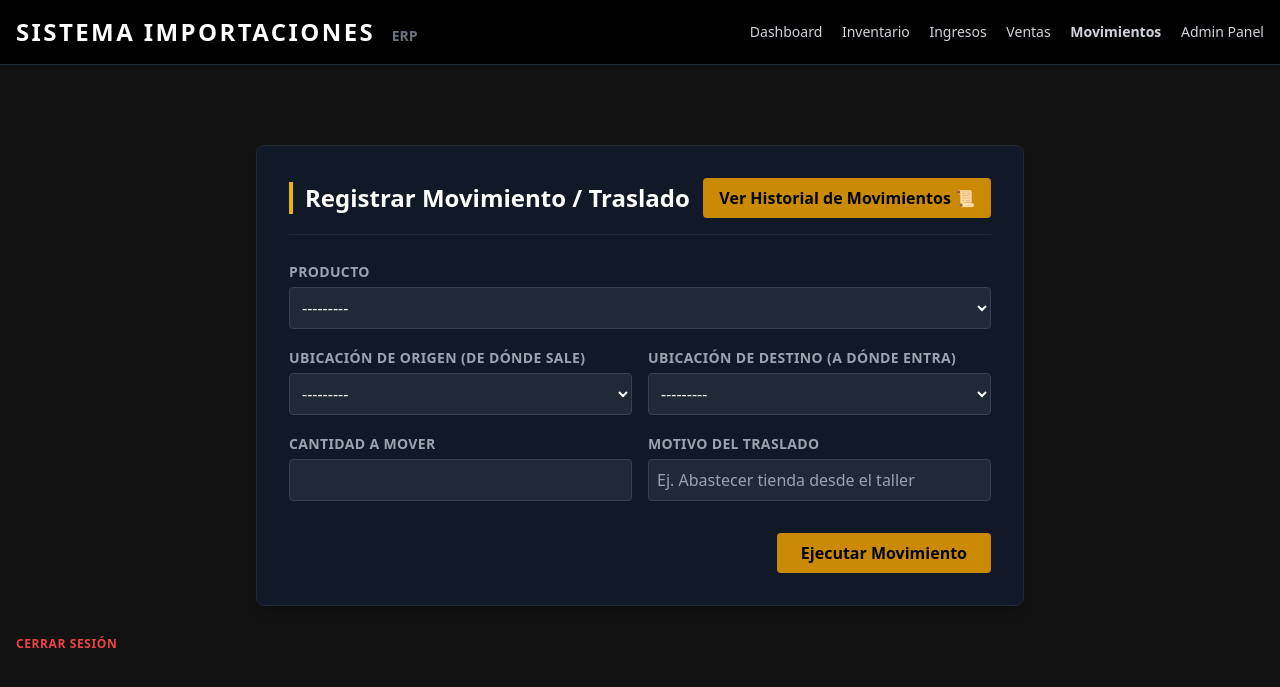
After one commit to Devnithom/erp-importaciones, a Django app: page /movimientos/ in a window 1280 px wide. The commit adds this page. Shown: the top 687 px of the page. Run offline with Django 5.2, Linux system fonts and the light colour scheme; the visitor is signed in with stand-in values (Sample User, id 1); data that the repository does not hold is empty; some libraries are stand-ins or nearby versions.

Commit message:
feat: implementado sistema de login y bloqueo de rutas por seguridad

```diff
--- a/config/settings.py
+++ b/config/settings.py
@@ -139,3 +139,7 @@ MAILERS = {
         'BACKEND': 'django.core.mail.backends.console.EmailBackend',
     },
 }
+
+# --- CONFIGURACIÓN DE LOGIN ---
+LOGIN_URL = 'login'          # Si alguien sin permiso intenta entrar, envíalo aquí
+LOGIN_REDIRECT_URL = '/'     # Cuando alguien inicie sesión con éxito, envíalo al Dashboard
--- a/config/urls.py
+++ b/config/urls.py
@@ -1,19 +1,24 @@
 from django.contrib import admin
 from django.urls import path
-from inventario.views import dashboard_view, ingreso_mercaderia_view
-from catalogo.views import inventario_visual_view
 from django.conf import settings
 from django.conf.urls.static import static
+
+# Importaciones ordenadas por aplicación
+from django.contrib.auth import views as auth_views
+from inventario.views import dashboard_view, ingreso_mercaderia_view, historial_movimientos_view, realizar_movimiento_view
+from catalogo.views import inventario_visual_view
 from ventas.views import nueva_venta_view
 
 urlpatterns = [
     path('admin/', admin.site.urls),
-    path('inventario/', inventario_visual_view, name='inventario_visual'),
-    # Conectamos la ruta vacía '' con nuestra nueva función
+    path('login/', auth_views.LoginView.as_view(), name='login'),
+    path('logout/', auth_views.LogoutView.as_view(), name='logout'),
+    path('', dashboard_view, name='dashboard'),
     path('catalogo/', inventario_visual_view, name='inventario_visual'),
     path('ingreso/', ingreso_mercaderia_view, name='ingreso_mercaderia'),
     path('venta/', nueva_venta_view, name='nueva_venta'),
-    path('', dashboard_view, name='dashboard'),
+    path('historial/', historial_movimientos_view, name='historial'),
+    path('movimientos/', realizar_movimiento_view, name='movimientos'),
 ]
 
 if settings.DEBUG:
--- a/inventario/forms.py
+++ b/inventario/forms.py
@@ -12,3 +12,20 @@ class IngresoMercaderiaForm(forms.ModelForm):
             'cantidad': forms.NumberInput(attrs={'class': 'w-full bg-gray-800 text-white border border-gray-700 rounded p-2 mt-1', 'min': '1'}),
             'motivo': forms.TextInput(attrs={'class': 'w-full bg-gray-800 text-white border border-gray-700 rounded p-2 mt-1', 'placeholder': 'Ej. Importación, confección de taller...'}),
         }
+
+class TrasladoForm(forms.ModelForm):
+    class Meta:
+        model = Movimiento
+        fields = ['producto', 'ubicacion', 'ubicacion_destino', 'cantidad', 'motivo']
+
+        widgets = {
+            'producto': forms.Select(attrs={'class': 'w-full bg-gray-800 text-white border border-gray-700 rounded p-2 mt-1'}),
+            'ubicacion': forms.Select(attrs={'class': 'w-full bg-gray-800 text-white border border-gray-700 rounded p-2 mt-1'}),
+            'ubicacion_destino': forms.Select(attrs={'class': 'w-full bg-gray-800 text-white border border-gray-700 rounded p-2 mt-1'}),
+            'cantidad': forms.NumberInput(attrs={'class': 'w-full bg-gray-800 text-white border border-gray-700 rounded p-2 mt-1', 'min': '1'}),
+            'motivo': forms.TextInput(attrs={'class': 'w-full bg-gray-800 text-white border border-gray-700 rounded p-2 mt-1', 'placeholder': 'Ej. Abastecer tienda desde el taller'}),
+        }
+        labels = {
+            'ubicacion': 'Ubicación de Origen (De dónde sale)',
+            'ubicacion_destino': 'Ubicación de Destino (A dónde entra)',
+        }
--- a/inventario/models.py
+++ b/inventario/models.py
@@ -1,6 +1,7 @@
 from django.db import models
 from catalogo.models import Producto
 from django.core.exceptions import ValidationError
+from django.contrib.auth.models import User
 
 class Ubicacion(models.Model):
     TIPO_CHOICES = (
@@ -29,16 +30,22 @@ class Stock(models.Model):
 
 class Movimiento(models.Model):
     TIPO_CHOICES = (
-        ('ENTRADA', 'Entrada (Compra / Devolución)'),
-        ('SALIDA', 'Salida (Venta / Merma / Traslado)'),
+        ('ENTRADA', 'Entrada'),
+        ('SALIDA', 'Salida'),
+        ('TRASLADO', 'Traslado Interno'),
     )
 
     producto = models.ForeignKey(Producto, on_delete=models.PROTECT)
-    ubicacion = models.ForeignKey(Ubicacion, on_delete=models.PROTECT)
     tipo = models.CharField(max_length=10, choices=TIPO_CHOICES)
-    cantidad = models.PositiveIntegerField()
+    cantidad = models.IntegerField()
+
+    ubicacion = models.ForeignKey(Ubicacion, on_delete=models.PROTECT, related_name='movimientos_origen', verbose_name="Origen / Destino Único")
+    ubicacion_destino = models.ForeignKey(Ubicacion, on_delete=models.PROTECT, null=True, blank=True, related_name='movimientos_destino')
+
+    fecha = models.DateTimeField(auto_now_add=True)
     motivo = models.CharField(max_length=200)
-    fecha = models.DateTimeField(auto_now_add=True)
+
+    usuario = models.ForeignKey(User, on_delete=models.SET_NULL, null=True, blank=True)
 
     def __str__(self):
         return f"{self.tipo} | {self.producto.nombre} ({self.cantidad} und) | {self.motivo}"
--- a/inventario/views.py
+++ b/inventario/views.py
@@ -3,8 +3,12 @@ from catalogo.models import Producto
 from inventario.models import Stock
 from ventas.models import Venta
 from django.db.models import Sum
-from .forms import IngresoMercaderiaForm
+from .forms import IngresoMercaderiaForm, TrasladoForm
+from django.contrib import messages
+from .models import Movimiento
+from django.contrib.auth.decorators import login_required
 
+@login_required
 def dashboard_view(request):
     # 1. Contar cuántos productos distintos existen
     total_productos = Producto.objects.count()
@@ -26,6 +30,7 @@ def dashboard_view(request):
     return render(request, 'dashboard.html', context)
 
 # --- NUEVA VISTA PARA EL FORMULARIO DE INGRESO ---
+@login_required
 def ingreso_mercaderia_view(request):
     if request.method == 'POST':
         form = IngresoMercaderiaForm(request.POST)
@@ -38,3 +43,33 @@ def ingreso_mercaderia_view(request):
         form = IngresoMercaderiaForm()
 
     return render(request, 'ingreso_mercaderia.html', {'form': form})
+
+@login_required
+def historial_movimientos_view(request):
+    # Traemos todo el historial, del más nuevo al más viejo
+    movimientos = Movimiento.objects.all().order_by('-fecha')
+    return render(request, 'historial.html', {'movimientos': movimientos})
+
+@login_required
+def realizar_movimiento_view(request):
+    if request.method == 'POST':
+        form = TrasladoForm(request.POST)
+        if form.is_valid():
+            try:
+                movimiento = form.save(commit=False)
+                movimiento.tipo = 'TRASLADO' # Forzamos que sea traslado
+
+                # Registramos qué usuario está haciendo la operación
+                if request.user.is_authenticated:
+                    movimiento.usuario = request.user
+
+                movimiento.save()
+                return redirect('historial') # Lo enviamos a ver el kardex si tuvo éxito
+
+            except Exception as e:
+                # Si falla (ej. por falta de stock), sale alerta roja
+                messages.error(request, str(e))
+    else:
+        form = TrasladoForm()
+
+    return render(request, 'movimientos.html', {'form': form})
--- a/templates/base.html
+++ b/templates/base.html
@@ -19,12 +19,13 @@
             <div class="text-white font-bold text-2xl tracking-widest">
                 SISTEMA IMPORTACIONES <span class="text-gray-500 text-sm tracking-normal ml-2">ERP</span>
             </div>
-            <div class="space-x-4 text-sm text-gray-300">
+           <div class="space-x-4 text-sm text-gray-300">
                 <a href="/" class="hover:text-white transition">Dashboard</a>
                 <a href="/catalogo/" class="hover:text-white transition">Inventario</a>
                 <a href="/ingreso/" class="hover:text-white transition">Ingresos</a>
                 <a href="/venta/" class="hover:text-white transition">Ventas</a>
-                <a href="/admin" class="hover:text-red-500 transition">Admin Panel</a>
+                <a href="/movimientos/" class="hover:text-yellow-400 transition font-bold">Movimientos</a>
+                <a href="/admin" class="hover:text-red-500 transition ml-4">Admin Panel</a>
             </div>
         </div>
     </nav>
@@ -36,5 +37,13 @@
         {% endblock %}
     </main>
 
+    <!-- BOTÓN CERRAR SESIÓN -->
+                <form action="{% url 'logout' %}" method="post" class="inline ml-4">
+                    {% csrf_token %}
+                    <button type="submit" class="text-red-500 hover:text-red-400 font-bold uppercase text-xs tracking-wider transition">
+                        Cerrar Sesión
+                    </button>
+                </form>
+
 </body>
 </html>
--- /dev/null
+++ b/templates/movimientos.html
@@ -0,0 +1,61 @@
+{% extends 'base.html' %}
+
+{% block content %}
+<div class="max-w-3xl mx-auto bg-gray-900 border border-gray-800 rounded-lg p-8 shadow-lg mt-10">
+
+    <div class="flex justify-between items-center mb-6 border-b border-gray-800 pb-4">
+        <h1 class="text-2xl font-bold text-white border-l-4 border-yellow-500 pl-3">Registrar Movimiento / Traslado</h1>
+
+        <!-- EL BOTÓN DIRECTO AL HISTORIAL QUE PEDISTE -->
+        <a href="/historial/" class="bg-yellow-600 text-black font-bold py-2 px-4 rounded hover:bg-yellow-500 transition flex items-center gap-2">
+            Ver Historial de Movimientos 📜
+        </a>
+    </div>
+
+    {% if messages %}
+        {% for message in messages %}
+            <div class="bg-red-900 border border-red-500 text-white px-4 py-3 rounded mb-4 font-bold">
+                ⚠️ {{ message }}
+            </div>
+        {% endfor %}
+    {% endif %}
+
+    <form method="POST" action="">
+        {% csrf_token %}
+        <div class="space-y-4">
+            <div>
+                <label class="text-gray-400 text-sm font-bold uppercase tracking-wide">Producto</label>
+                {{ form.producto }}
+            </div>
+
+            <div class="grid grid-cols-2 gap-4">
+                <div>
+                    <label class="text-gray-400 text-sm font-bold uppercase tracking-wide">{{ form.ubicacion.label }}</label>
+                    {{ form.ubicacion }}
+                </div>
+                <div>
+                    <label class="text-gray-400 text-sm font-bold uppercase tracking-wide">{{ form.ubicacion_destino.label }}</label>
+                    {{ form.ubicacion_destino }}
+                </div>
+            </div>
+
+            <div class="grid grid-cols-2 gap-4">
+                <div>
+                    <label class="text-gray-400 text-sm font-bold uppercase tracking-wide">Cantidad a Mover</label>
+                    {{ form.cantidad }}
+                </div>
+                <div>
+                    <label class="text-gray-400 text-sm font-bold uppercase tracking-wide">Motivo del Traslado</label>
+                    {{ form.motivo }}
+                </div>
+            </div>
+        </div>
+
+        <div class="mt-8 flex justify-end gap-4">
+            <button type="submit" class="bg-yellow-600 text-black font-bold py-2 px-6 rounded hover:bg-yellow-500 transition">
+                Ejecutar Movimiento
+            </button>
+        </div>
+    </form>
+</div>
+{% endblock %}
--- a/ventas/views.py
+++ b/ventas/views.py
@@ -3,7 +3,9 @@ from django.contrib import messages
 from .forms import NuevaVentaForm
 from .models import Venta, DetalleVenta
 from django.core.exceptions import ValidationError
+from django.contrib.auth.decorators import login_required
 
+@login_required
 def nueva_venta_view(request):
     if request.method == 'POST':
         form = NuevaVentaForm(request.POST)
```
Also changed, not shown: catalogo/views.py (+17 -2 lines), templates/admin/base_site.html (added, +19 -0 lines), templates/historial.html (added, +73 -0 lines), templates/inventario_visual.html (+21 -0 lines), templates/registration/login.html (added, +52 -0 lines), inventario/migrations/0003_movimiento_ubicacion_destino_movimiento_usuario_and_more.py (added).
